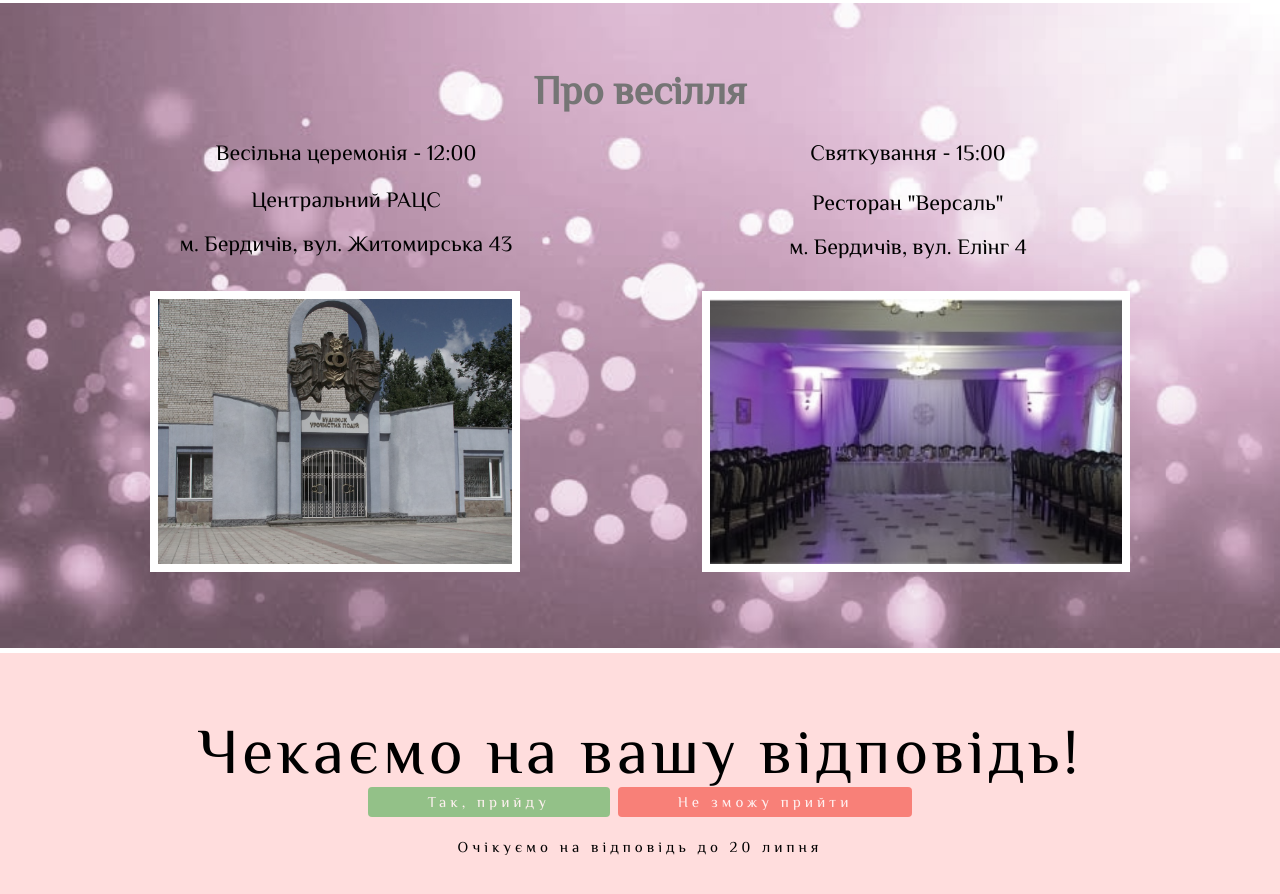
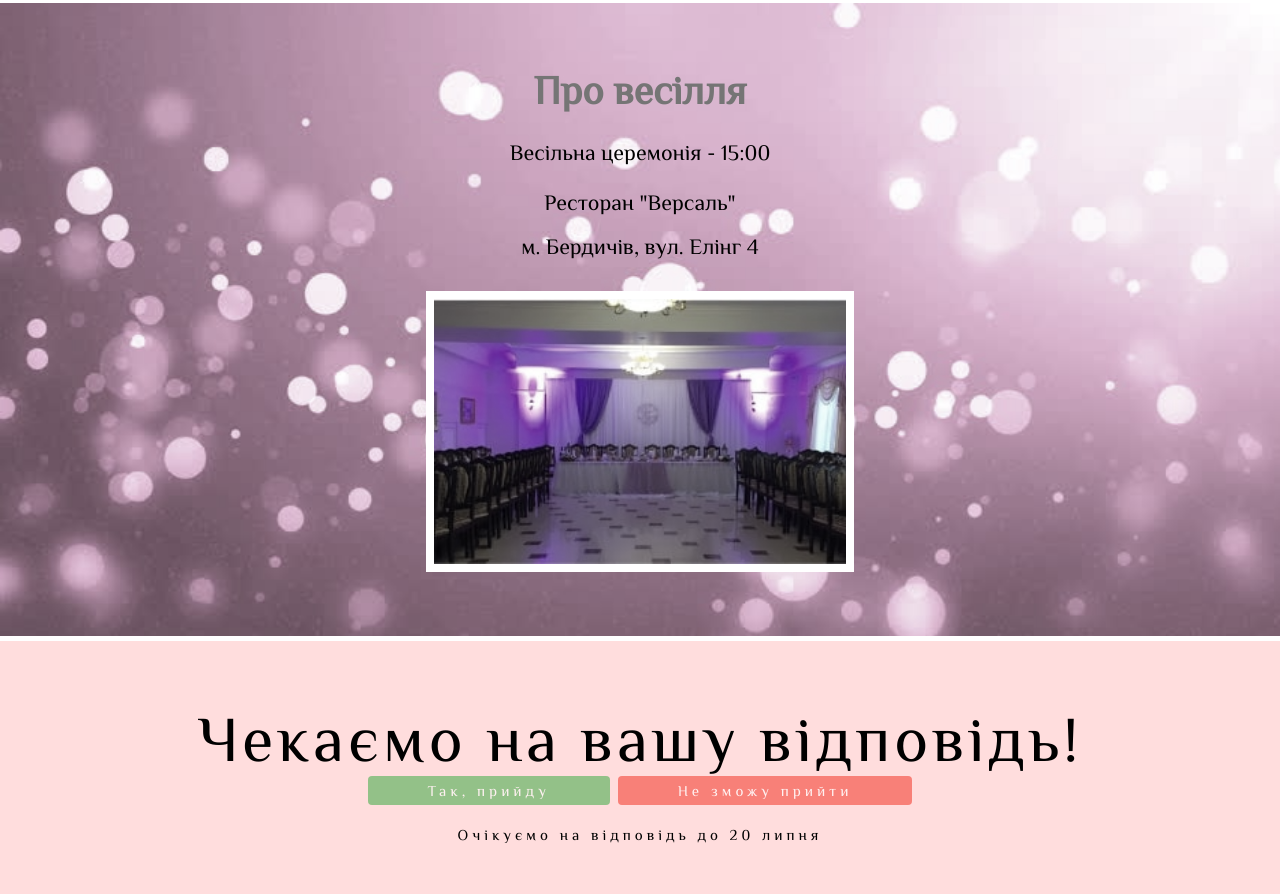
Before and after one commit to DariaKutkanych/Homework1, a plain HTML site: page index.html in a window 1280 px wide. Shown: the part 2392-3286 px from the top of the page. Drawn offline with nearby package versions, Linux system fonts and the light colour scheme.

Commit message:
deleted zags

```diff
--- a/css/style.css
+++ b/css/style.css
@@ -271,7 +271,7 @@ footer p {
 
 .versal {
   width: 428px;
-  float: right;
+  margin: auto;
   border: 8px solid white;
   display: block;
 }
--- a/index.html
+++ b/index.html
@@ -66,16 +66,9 @@
       <div class="w3-content">
         <h1 class="w3-text-grey new_font font_bigger"><b>Про весілля</b></h1>
         <div class="w3-row">
-          <div class="w3-half new_style new-style_small">
-            <p class="wedding_racs wedding_racs new_font">Весільна церемонія - 12:00</p>
-            <p class="new_font new_margin">Центральний РАЦС <br> м. Бердичів, вул.&nbsp;Житомирська 43</p>
-          </div>
-          <div class="w3-half new_style new-style_small new-style_small1">
-            <p class="where1 wedding_racs new_font">Святкування - 15:00</p>
+          <div class="">
+            <p class="where1 wedding_racs new_font">Весільна церемонія - 15:00</p>
             <p class="new_font">Ресторан "Версаль"<br> м. Бердичів, вул.&nbsp;Елінг 4</p>
-          </div>
-          <div class="pictures">
-            <img class="racs" src="img/racs.jpg" alt="racs" style="filter: none">
             <img class="versal" src="img/versal.jpg" alt="versal" style="filter: none">
           </div>
         </div>
```
